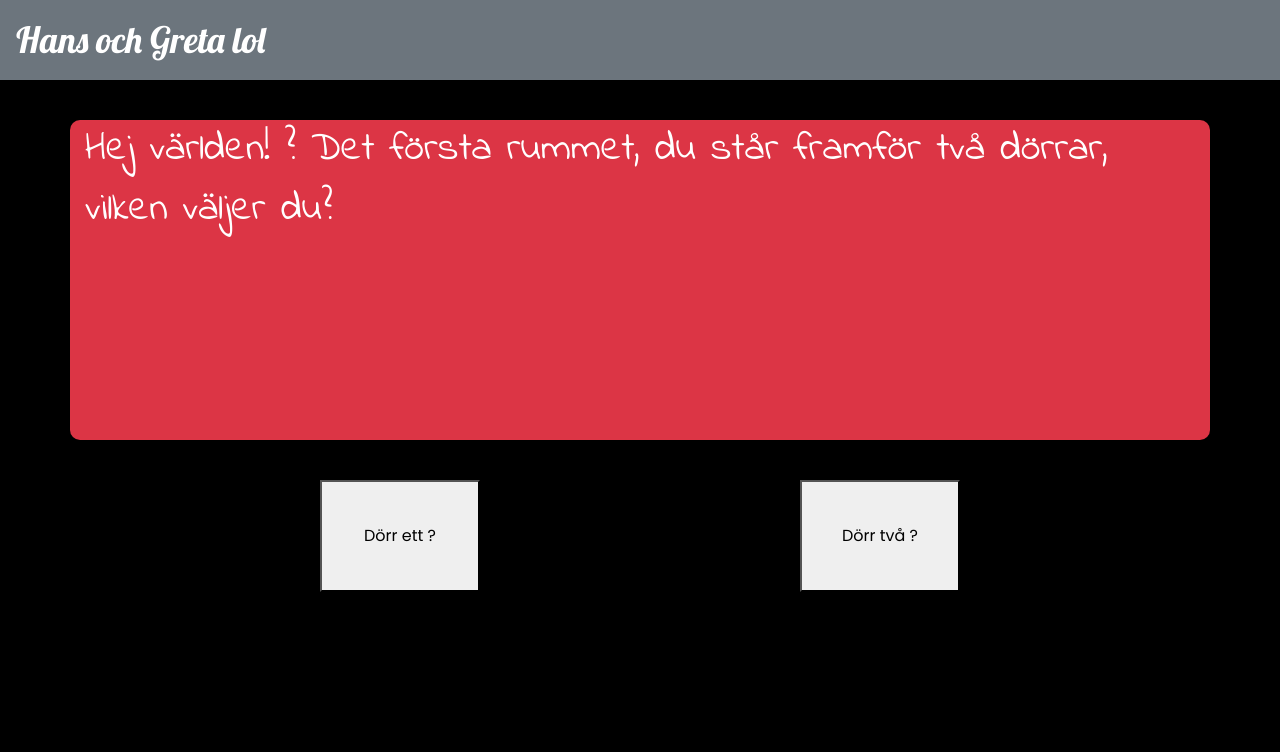
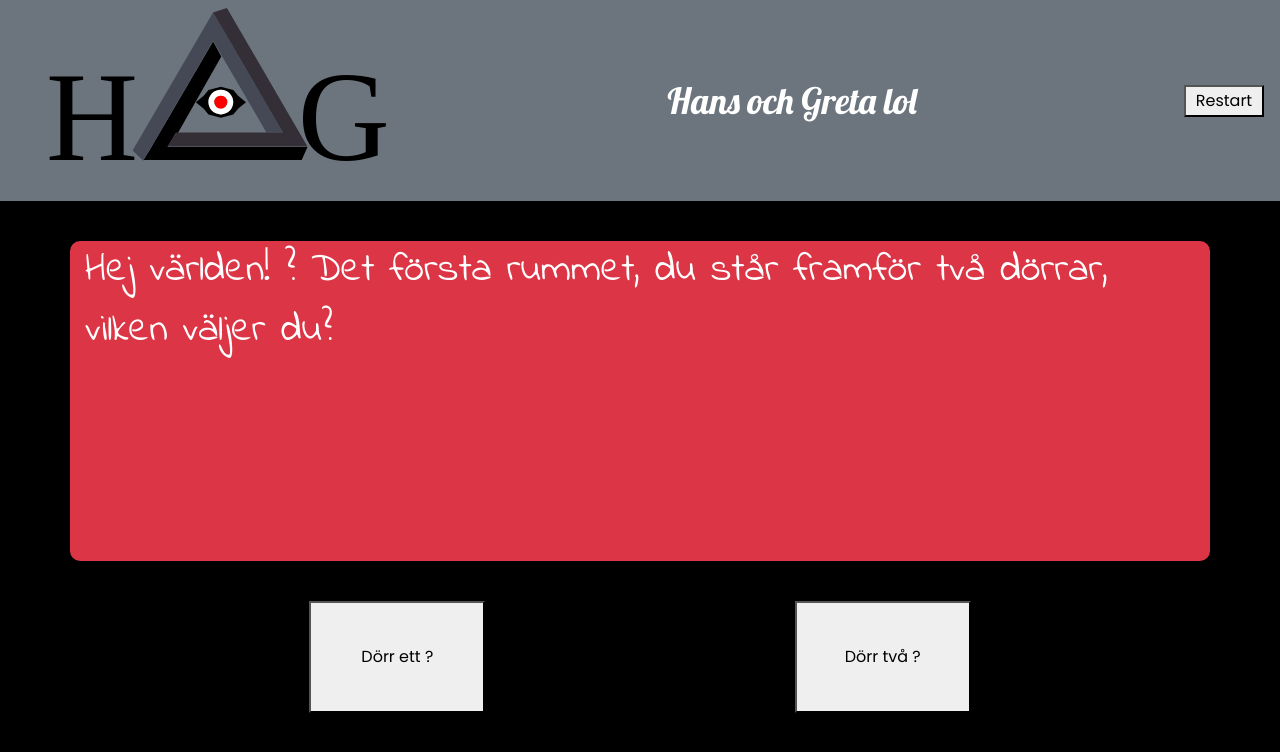
Before and after one commit to Schampen/wsp1-soloaventyr, a PHP site: page / in a window 1280 px wide. Shown: the top 752 px of the page. Run offline with PHP 8.4, Linux system fonts and the light colour scheme; data comes from the database, SQL or seed files in the repository; data that the repository does not hold is empty; a stand-in replaces the project's code that opens the database connection.

Commit message:
Lagt till logo, lekt runt med css

```diff
--- a/php/css/style.css
+++ b/php/css/style.css
@@ -1,5 +1,5 @@
 body {
-    background-color: black !important;
+    background-color: black;
     font-size: 16px;
 }
 
@@ -7,6 +7,11 @@ main {
     width: 100%;
     margin: 0 auto;
     margin-top: 5vh;
+}
+
+.navbutton {
+    height: 2em;
+    width: 5em;
 }
 
 p {
@@ -35,16 +40,47 @@ button {
     font-family: 'Poppins', sans-serif;
 }
 
+
+@media (min-width: 360px) {
+    button {
+        height: 1.85em;
+        width: 4.5em;
+    }
+
+    .container {
+        height: 20vh;
+        width: 360px;
+    }
+
+    p {
+        font-size: 1.2em;
+    }
+
+    .h1 {
+        font-size: 0.9em;
+    }
+
+    .logo {
+        height: 69.12px;
+        width: 150px;
+    }
+
+    .navbar {
+        width: 100%;
+    }
+
+}
+
 /**Small devices (landscape phones, 576px and up)**/
 @media (min-width: 576px) {
     button {
-        height: 5em;
+        height: 4em;
         width: 8em;
     }
 
     .container {
         height: 30vh;
-        width: 60em;
+        width: 70em;
     }
 
     p {
@@ -55,13 +91,18 @@ button {
         font-size: 1em;
     }
 
+    .logo {
+        height: 92.16px;
+        width: 200px;
+    }
+
 }
 
 /** Medium devices (tablets, 768px and up)**/
 @media (min-width: 768px) {
     button {
-        height: 4em;
-        width: 6em;
+        height: 5em;
+        width: 9em;
     }
 
     .container {
@@ -77,13 +118,18 @@ button {
         font-size: 1.25em;
     }
 
+    .logo {
+        height: 115.2px;
+        width: 250px;
+    }
+
 }
 
 /** Large devices (desktops, 992px and up)**/
 @media (min-width: 992px) {
     button {
-        height: 5em;
-        width: 8em;
+        height: 6em;
+        width: 10em;
     }
 
     .container {
@@ -98,13 +144,18 @@ button {
     .h1 {
         font-size: 1.75em;
     }
+
+    .logo {
+        height: 138.25px;
+        width: 300px;
+    }
 }
 
 /* Extra large devices (large desktops, 1200px and up)*/
 @media (min-width: 1200px) {
     button {
         height: 7em;
-        width: 10em;
+        width: 11em;
     }
 
     .container {
@@ -120,4 +171,9 @@ button {
         font-size: 2.25em;
     }
 
+    .logo {
+        height: 185px;
+        width: 400px;
+    }
+
 }
--- a/php/views/index_layout.php
+++ b/php/views/index_layout.php
@@ -11,7 +11,9 @@
 </head>
 <body>
     <nav class="navbar navbar-secondary bg-secondary">
+        <img class="logo" src="bild/hog.svg" alt="Logotyp, H, triangel, G">
         <span class="navbar-brand mb-0 h1">Hans och Greta lol</span>
+        <a href="?id=1"><button class="navbutton">Restart</button> </a>
     </nav>
     <main>
         <div class="container bg-danger">
```
Also changed, not shown: php/bild/hog.svg (added).
